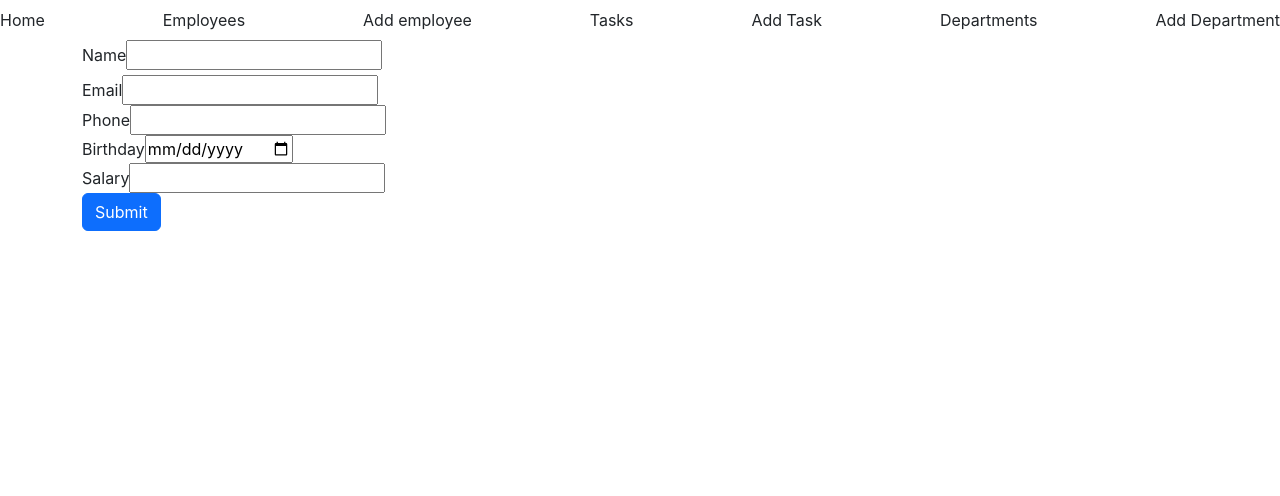
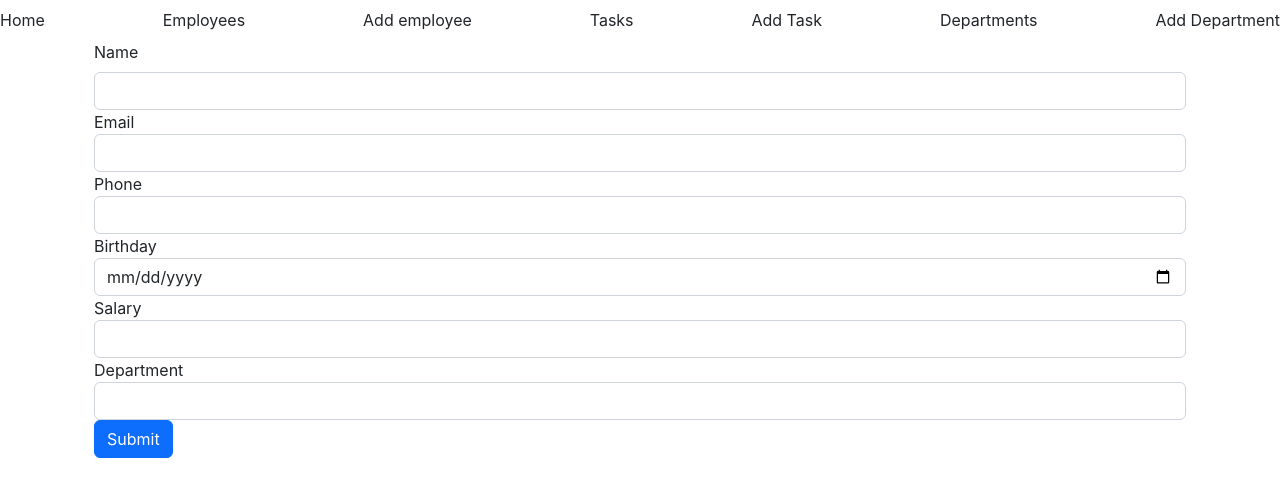
Before and after one commit to cailqk/employees-app, a React (Create React App) app: page /employees/add in a window 1280 px wide. Shown: the top 496 px of the page. Built offline with nearby package versions, Linux system fonts and the light colour scheme; data requests are answered from the project's data file; the HTML template or start-up script is replaced by a standard one.

Commit message:
created relation between department and employee

```diff
--- a/db.json
+++ b/db.json
@@ -31,6 +31,40 @@
       "birthday": "2004-11-25T00:00:00.000Z",
       "salary": 2000,
       "id": 6
+    },
+    {
+      "name": "Bill",
+      "email": "dsajdiosajfsa",
+      "phone": 55555,
+      "birthday": "2000-04-22T00:00:00.000Z",
+      "salary": 3333,
+      "id": 7
+    },
+    {
+      "name": "gfdagfdsg",
+      "email": "fasgfdgfds",
+      "phone": 55555,
+      "birthday": "2222-02-22T00:00:00.000Z",
+      "salary": 543,
+      "id": 8
+    },
+    {
+      "name": "gfdsgsfd",
+      "email": "gsfhsgfdh",
+      "phone": 555,
+      "birthday": "2222-02-22T00:00:00.000Z",
+      "salary": 555,
+      "id": 9
+    },
+    {
+      "name": "George",
+      "email": "george@test.com",
+      "phone": 55555,
+      "birthday": "1990-10-11T22:00:00.000Z",
+      "salary": 3333,
+      "departmentId": "2",
+      "id": 10,
+      "department": "3"
     }
   ],
   "tasks": [
@@ -117,14 +151,14 @@
   ],
   "departments": [
     {
-      "name": "Human Resources",
-      "description": "This is the place where employees come and discuss their problems or ideas about the working process.",
-      "id": 1
-    },
-    {
       "name": "Construction",
       "description": "This department is responsible for all the wark, related to building stuff and it is really cool.",
       "id": 2
+    },
+    {
+      "name": "DADADAD",
+      "description": "dadsafdsagfsghfds",
+      "id": 3
     }
   ]
 }
--- a/src/components/Departments/DepartmentItem.js
+++ b/src/components/Departments/DepartmentItem.js
@@ -26,7 +26,7 @@ const DepartmentItem = (props) => {
                 <td>{el.name}</td>
                 <td>{el.description}</td>
                 <td>
-                  <button className="btn btn-success" onClick={() => navigate(`/departments/${el.id}`)}>
+                  <button onClick={() => navigate(`/departments/${el.id}`)}>
                     View
                   </button>
                 </td>
--- a/src/components/Employees/CreateEmployee.js
+++ b/src/components/Employees/CreateEmployee.js
@@ -1,5 +1,5 @@
 import * as api from "../../requests/API";
-import { useState } from "react";
+import { useState, useEffect } from "react";
 import { useNavigate } from "react-router";
 
 const CreateEmployee = () => {
@@ -8,8 +8,25 @@ const CreateEmployee = () => {
   const [phone, setPhone] = useState("");
   const [birthday, setBirtday] = useState("");
   const [salary, setSalary] = useState("");
+  const [departmentId, setDepartmentId] = useState("");
+
+  const [choose, setChoose] = useState([]);
 
   const navigate = useNavigate();
+
+  useEffect(() => {
+    api.get("departments").then((res) => {
+      const info = [];
+      res.forEach((el) =>
+        info.push(
+          <option key={el.id} value={el.id}>
+            {el.name}
+          </option>
+        )
+      );
+      setChoose(info);
+    });
+  }, []);
 
   const submitHandler = async (e) => {
     e.preventDefault();
@@ -19,7 +36,8 @@ const CreateEmployee = () => {
       email === "" ||
       phone === "" ||
       birthday === "" ||
-      salary === ""
+      salary === "" ||
+      departmentId === ""
     ) {
       window.alert("Please fill all the fields!");
     } else {
@@ -29,17 +47,19 @@ const CreateEmployee = () => {
         phone: Number(phone),
         birthday: new Date(birthday),
         salary: Number(salary),
+        departmentId,
       });
       navigate("/employees");
     }
   };
 
   return (
+    <div className="container">
       <form onSubmit={submitHandler}>
         <div className="form-group">
           <label className="form-label">Name</label>
           <input
-          className="from-control"
+            className="form-control"
             type="text"
             id="name-input"
             value={name}
@@ -49,7 +69,7 @@ const CreateEmployee = () => {
         <div className="form-group">
           <label>Email</label>
           <input
-          className="from-control"
+            className="form-control"
             type="text"
             id="email-input"
             value={email}
@@ -59,7 +79,7 @@ const CreateEmployee = () => {
         <div className="form-group">
           <label>Phone</label>
           <input
-          className="from-control"
+            className="form-control"
             type="number"
             id="phone-input"
             value={phone}
@@ -69,7 +89,7 @@ const CreateEmployee = () => {
         <div className="form-group">
           <label>Birthday</label>
           <input
-          className="from-control"
+            className="form-control"
             type="date"
             id="birthday-input"
             value={birthday}
@@ -79,7 +99,7 @@ const CreateEmployee = () => {
         <div className="form-group">
           <label>Salary</label>
           <input
-          className="from-control"
+            className="form-control"
             type="number"
             id="salary-input"
             value={salary}
@@ -87,11 +107,23 @@ const CreateEmployee = () => {
           ></input>
         </div>
         <div>
+          <label>Department</label>
+          <select
+            className="form-control"
+            name="department"
+            onChange={(e) => setDepartmentId(e.target.value)}
+          >
+            <option value={departmentId}></option>
+            {choose}
+          </select>
+        </div>
+        <div className="form-group">
           <button type="submit" className="btn btn-primary">
             Submit
           </button>
         </div>
       </form>
+    </div>
   );
 };
 
--- a/src/components/Employees/EmployeeDetails.js
+++ b/src/components/Employees/EmployeeDetails.js
@@ -4,7 +4,7 @@ import { useNavigate, useParams } from "react-router";
 import * as api from "../../requests/API";
 
 const EmployeeDetails = () => {
-  let urlExt = "?_embed=tasks";
+  let urlExt = "?_embed=tasks&_expand=department";
   const [employee, setEmployee] = useState({});
   const { id } = useParams();
   const navigate = useNavigate();
@@ -14,18 +14,37 @@ const EmployeeDetails = () => {
   const [phone, setPhone] = useState("");
   const [birthday, setBirthday] = useState("");
   const [salary, setSalary] = useState("");
+  const [departmentId, setDepartmentId] = useState("");
   const [tasks, setTasks] = useState([]);
+
+  const [choose, setChoose] = useState([]);
 
   useEffect(() => {
     api.get("employees/" + id + urlExt).then((res) => {
+      console.log(res);
       const birthday = new Date(res.birthday);
       setName(res.name);
       setEmail(res.email);
       setPhone(res.phone);
       setBirthday(birthday.toDateString());
       setSalary(res.salary);
+      setDepartmentId(res.department.name);
       setEmployee(res);
       setTasks(res.tasks);
+    });
+  }, []);
+
+  useEffect(() => {
+    api.get("departments").then((res) => {
+      const info = [];
+      res.forEach((el) =>
+        info.push(
+          <option key={el.id} value={el.id}>
+            {el.name}
+          </option>
+        )
+      );
+      setChoose(info);
     });
   }, []);
 
@@ -55,6 +74,7 @@ const EmployeeDetails = () => {
         phone,
         birthday: new Date(birthday),
         salary,
+        departmentId,
       })
       .then((res) => {
         navigate("/employees");
@@ -121,6 +141,16 @@ const EmployeeDetails = () => {
           ></input>
         </div>
         <div>
+          <label>Department</label>
+          <select
+            name="department"
+            onChange={(e) => setDepartmentId(e.target.value)}
+          >
+            <option>{departmentId}</option>
+            {choose}
+          </select>
+        </div>
+        <div>
           <ul>
             {tasks.length === 0 && <li>No current tasks</li>}
             {tasks.length !== 0 &&
--- a/src/components/Tasks/CreateTask.js
+++ b/src/components/Tasks/CreateTask.js
@@ -51,9 +51,9 @@ const CreateTask = () => {
   return (
     <form onSubmit={submitHandler}>
       <div className="form-group">
-        <label>Title</label>
+        <label className="form-label">Title</label>
         <input
-          className="from-control"
+          className="form-control"
           type="text"
           id="name-input"
           value={title}
@@ -63,7 +63,7 @@ const CreateTask = () => {
       <div className="form-group">
         <label>Description</label>
         <input
-          className="from-control"
+          className="form-control"
           type="text"
           id="email-input"
           value={description}
@@ -73,7 +73,7 @@ const CreateTask = () => {
       <div className="form-group">
         <label>Due Date</label>
         <input
-          className="from-control"
+          className="form-control"
           type="date"
           id="phone-input"
           value={dueDate}
@@ -83,7 +83,7 @@ const CreateTask = () => {
       <div>
         <label>Assign to</label>
         <select
-          className="from-control"
+          className="form-control"
           name="assignee"
           onChange={(e) => setEmployeeId(e.target.value)}
         >
@@ -91,7 +91,7 @@ const CreateTask = () => {
           {employees}
         </select>
       </div>
-      <div>
+      <div className="text-end">
         <button type="submit" className="btn btn-primary">
           Submit
         </button>
```
Lines whose indentation alone changed are shown as unchanged.
